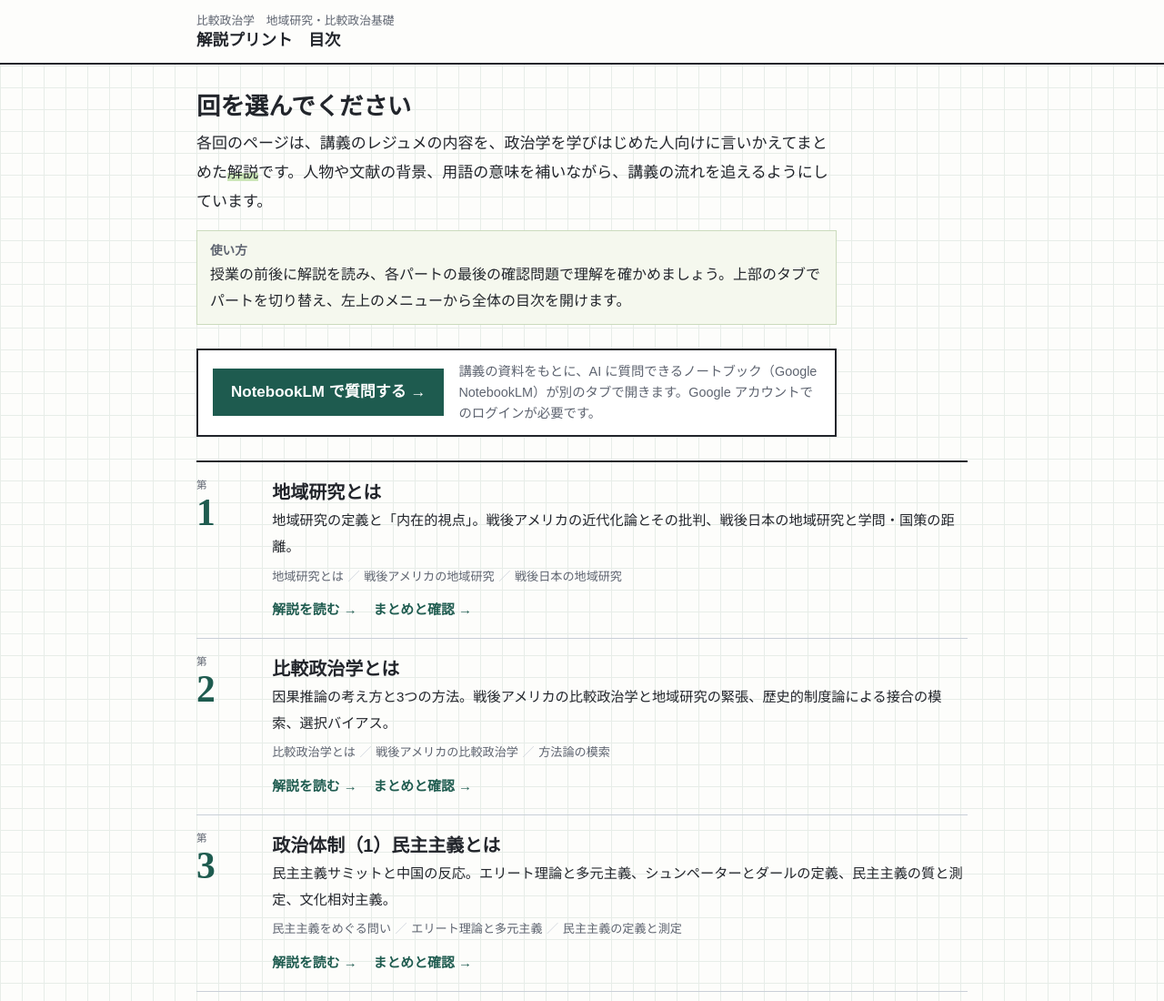
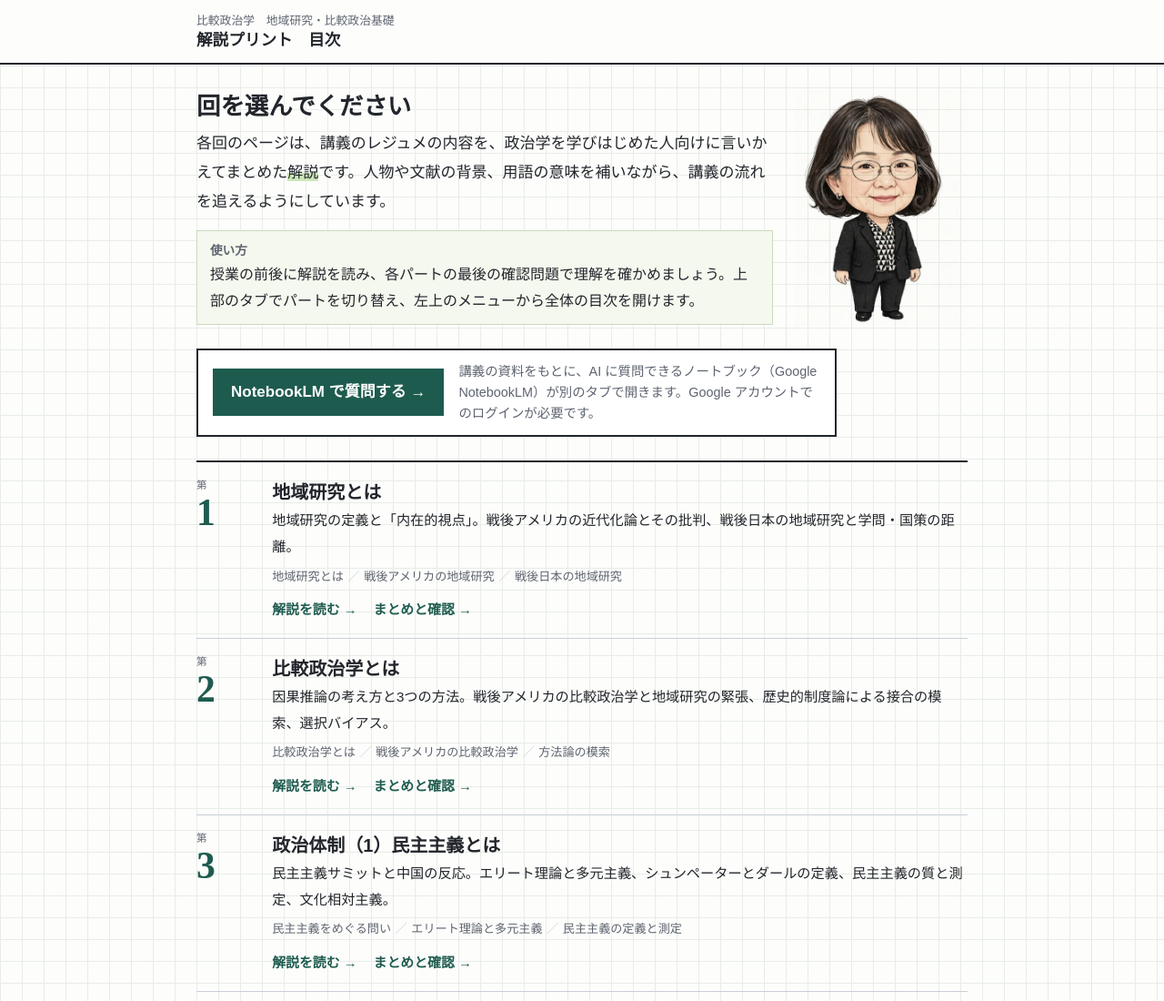
Before and after one commit to damatsucon/hikakuseiji, a plain HTML site: page index.html in a window 1280 px wide. Shown: the top 1100 px of the page at 91% size. Drawn offline with Linux system fonts and the light colour scheme; a web font is replaced by a local one.

Commit message:
トップページに先生のイラストを追加
Co-Authored-By: Claude Opus 5.5 <noreply@anthropic.com>
Claude-Session: https://claude.ai/code/session_01Hpg9KKE3v4fepc4L1tY8iK

```diff
--- a/index.html
+++ b/index.html
@@ -49,14 +49,20 @@ footer{max-width:880px;margin:0 auto;padding:0 16px 40px;font-size:.8rem;color:v
 .nlm a{display:inline-block;background:var(--blue);color:#fff;text-decoration:none;font-weight:700;padding:8px 18px;border:2px solid var(--blue)}
 .nlm a:hover{background:#fff;color:var(--blue)}
 .nlm p{margin:0;font-size:.9rem;color:var(--sub);line-height:1.6;flex:1 1 16rem}
+.hero{display:grid;grid-template-columns:1fr 190px;gap:8px 24px;align-items:end}
+.hero figure{margin:0;align-self:start}
+.hero img{width:190px;height:auto;display:block;mix-blend-mode:multiply}
+@media (max-width:640px){.hero{grid-template-columns:1fr 110px}.hero img{width:110px}}
 </style>
 </head>
 <body>
 <header class="bar"><div class="bar-in"><small>比較政治学　地域研究・比較政治基礎</small><b>解説プリント　目次</b></div></header>
 <main>
+<div class="hero"><div>
 <h1>回を選んでください</h1>
 <p class="lead">各回のページは、講義のレジュメの内容を、政治学を学びはじめた人向けに言いかえてまとめた<span class="mk">解説</span>です。人物や文献の背景、用語の意味を補いながら、講義の流れを追えるようにしています。</p>
 <div class="memo"><b>使い方</b>授業の前後に解説を読み、各パートの最後の確認問題で理解を確かめましょう。上部のタブでパートを切り替え、左上のメニューから全体の目次を開けます。</div>
+</div><figure><img src="img/sensei.webp" alt="講義担当の先生のイラスト" width="420" height="574"></figure></div>
 
 <div class="nlm"><a href="https://notebooklm.google.com/notebook/bc440ad9-7f8f-493b-9296-72222789f859" target="_blank" rel="noopener">NotebookLM で質問する →</a><p>講義の資料をもとに、AI に質問できるノートブック（Google NotebookLM）が別のタブで開きます。Google アカウントでのログインが必要です。</p></div>
 
```
Also changed, not shown: img/sensei.webp (added).
